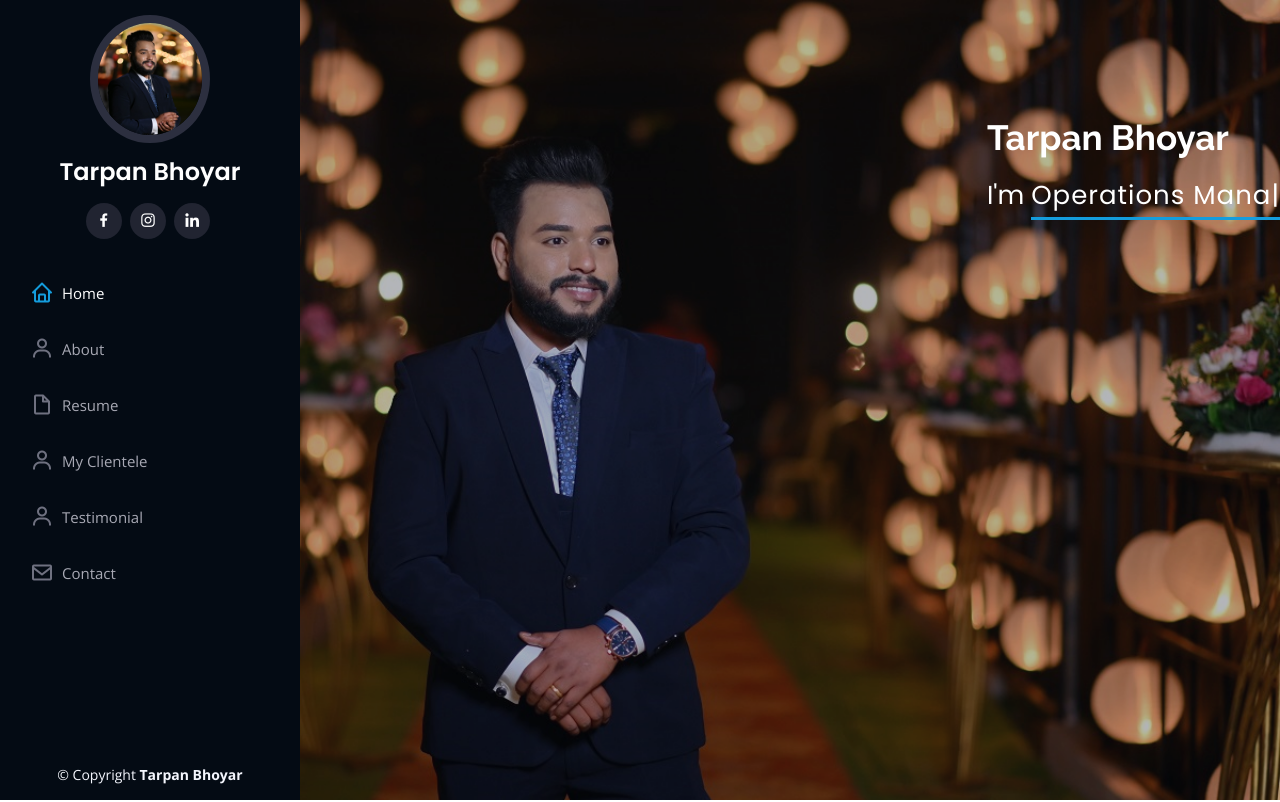
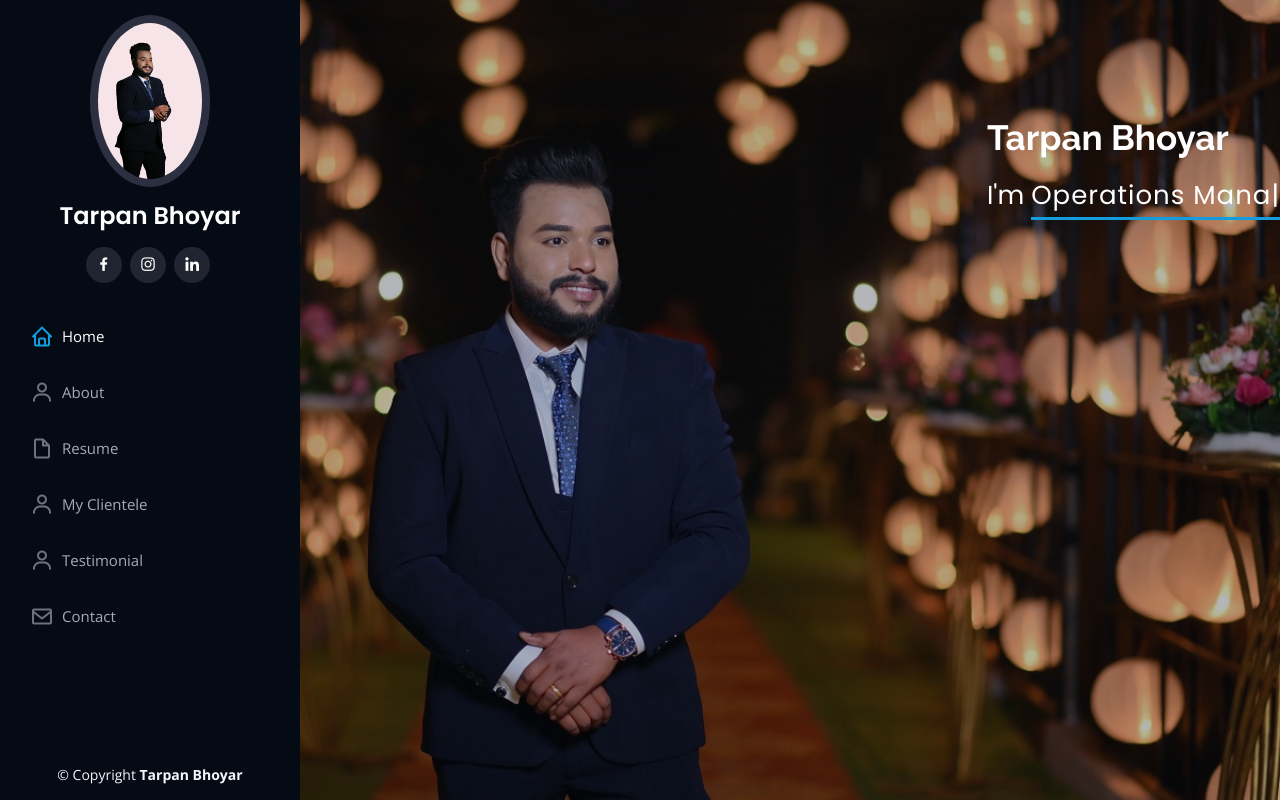
Before and after one commit to tarpan26/myportfolio, a plain HTML site: page myportfolio/index.html in a window 1280 px wide. Shown: the top 802 px of the page. Drawn offline with nearby package versions, Linux system fonts and the light colour scheme.

Commit message:
Update index.html

```diff
--- a/myportfolio/index.html
+++ b/myportfolio/index.html
@@ -46,7 +46,7 @@
     <div class="d-flex flex-column">
 
       <div class="profile">
-        <img src="assets/img/profile-img3.JPG" alt="" class="img-fluid rounded-circle">
+        <img src="assets/img/profile-img12.JPG.png" alt="" class="img-fluid rounded-circle">
         <h1 class="text-light"><a href="index.html">Tarpan Bhoyar</a></h1>
         <div class="social-links mt-3 text-center">
           <a href="https://www.facebook.com/tarpan.bhoyar?mibextid=LQQJ4d" class="facebook"><i class="bx bxl-facebook"></i></a>
```
